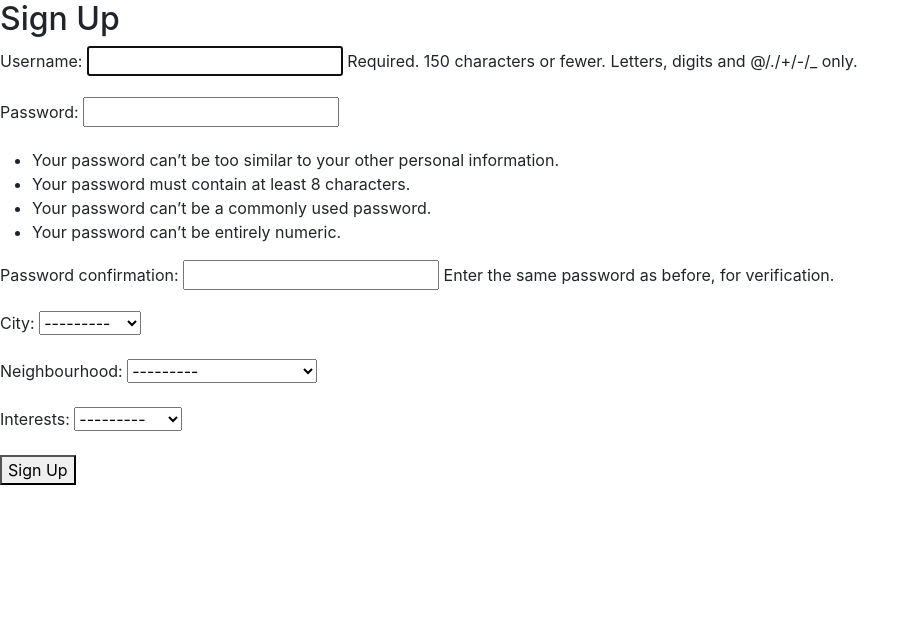
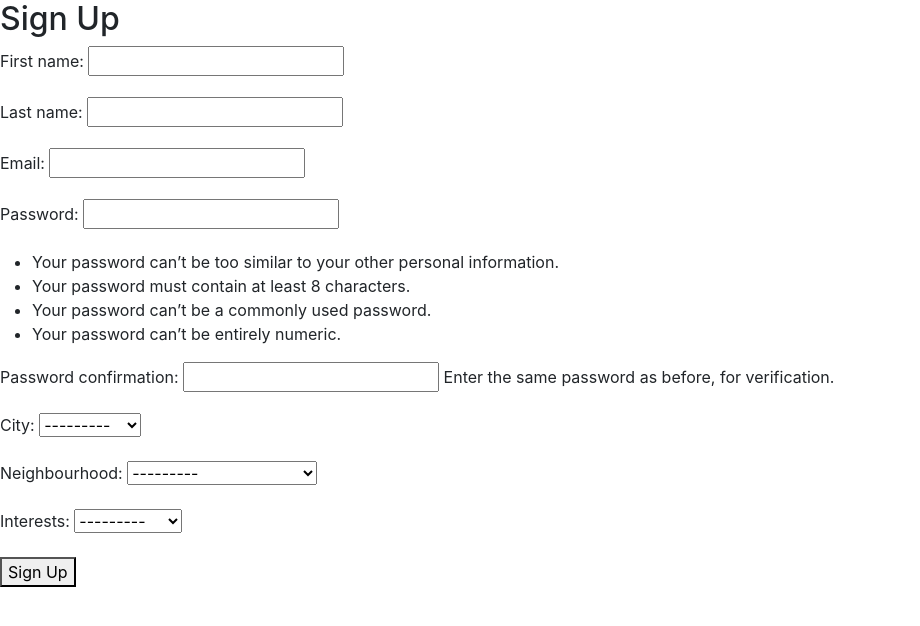
Before and after one commit to CeciliaSG/members-only, a Django app: page /core/ in a window 1280 px wide. Shown: the part 112-738 px from the top of the page, without its empty margins (0-920 px from the left). Run offline with Django 4.2, Linux system fonts and the light colour scheme; some libraries are stand-ins or nearby versions.

Commit message:
Make changes to sign up model and form

```diff
--- a/city_guide/settings.py
+++ b/city_guide/settings.py
@@ -31,7 +31,7 @@ SECRET_KEY = os.environ.get("SECRET_KEY")
 
 
 # SECURITY WARNING: don't run with debug turned on in production!
-DEBUG = True
+DEBUG = False
 
 ALLOWED_HOSTS = ['8000-ceciliasg-membersonly-lgambh2rrdp.ws-eu110.gitpod.io', '.herokuapp.com']
 
--- a/core/forms.py
+++ b/core/forms.py
@@ -3,7 +3,10 @@ from django.contrib.auth.forms import UserCreationForm
 from django.contrib.auth.models import User
 from .models import UserProfile
 
-class UserForm(UserCreationForm):
+class CustomUserForm(UserCreationForm):
+    email = forms.EmailField(required=True)
+    first_name = forms.CharField(max_length=30)
+    last_name = forms.CharField(max_length=30)
     class Meta:
         model = User
         fields = ('first_name', 'last_name', 'email')
--- a/core/models.py
+++ b/core/models.py
@@ -26,6 +26,7 @@ class UserProfile(models.Model):
      ]
 
     user = models.OneToOneField(User, on_delete=models.CASCADE)
+    email = models.EmailField(max_length=255, unique=True)
     city = models.CharField(max_length=100, choices=CITY_CHOICES)
     neighbourhood = models.CharField(max_length=100, choices=NEIGHBOURHOOD_CHOICES)
     interests = models.CharField(max_length=100, choices=INTEREST_CHOICES)
--- a/core/views.py
+++ b/core/views.py
@@ -1,17 +1,20 @@
 from django.contrib import messages
 from django.shortcuts import render, redirect
-from django.contrib.auth import authenticate, login, logout
+from django.contrib.auth import authenticate, logout
 from django.contrib.auth.decorators import login_required
-from .forms import UserForm, UserProfileForm
+from .forms import CustomUserForm, UserProfileForm
 from django.contrib.auth.forms import UserCreationForm
+from django.contrib.auth import login as auth_login
 from django.db import transaction
+from .models import UserProfile
+
 
 
 # Create your views here.
 @transaction.atomic
 def register(request):
     if request.method == 'POST':
-        user_form = UserCreationForm(request.POST)
+        user_form = CustomUserForm(request.POST)
         profile_form = UserProfileForm(request.POST)
         if user_form.is_valid() and profile_form.is_valid():
             user = user_form.save()
@@ -19,10 +22,10 @@ def register(request):
             profile.user = user
             profile.save()
             messages.success(request, 'Yeah you are all signed up. Log in and have a look around.')
-            login(request, user)
+            auth_login(request, user)
             return redirect('login')
     else:
-        user_form = UserCreationForm()
+        user_form = CustomUserForm()
         profile_form = UserProfileForm()
     return render(request, 'core/registration.html', {'user_form': user_form, 'profile_form': profile_form})
 
```
Also changed, not shown: core/templates/core/account.html (+7 -4 lines).
